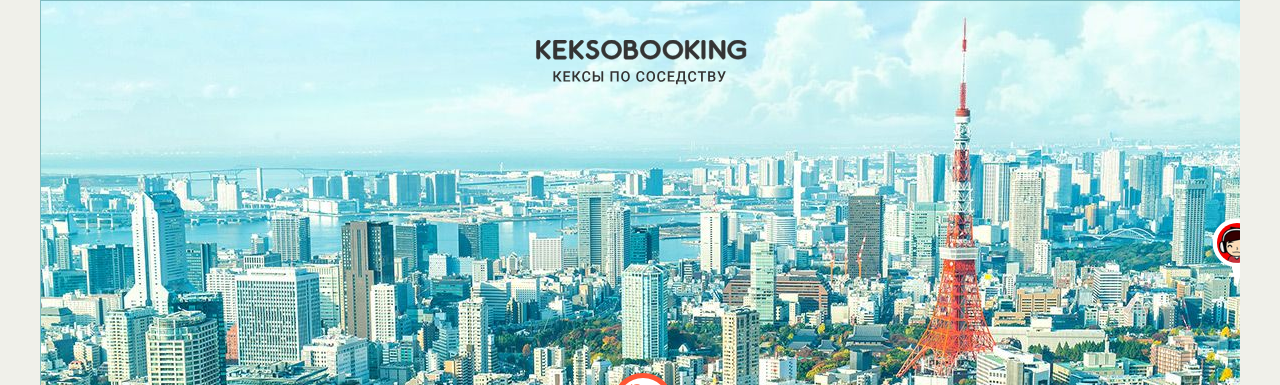
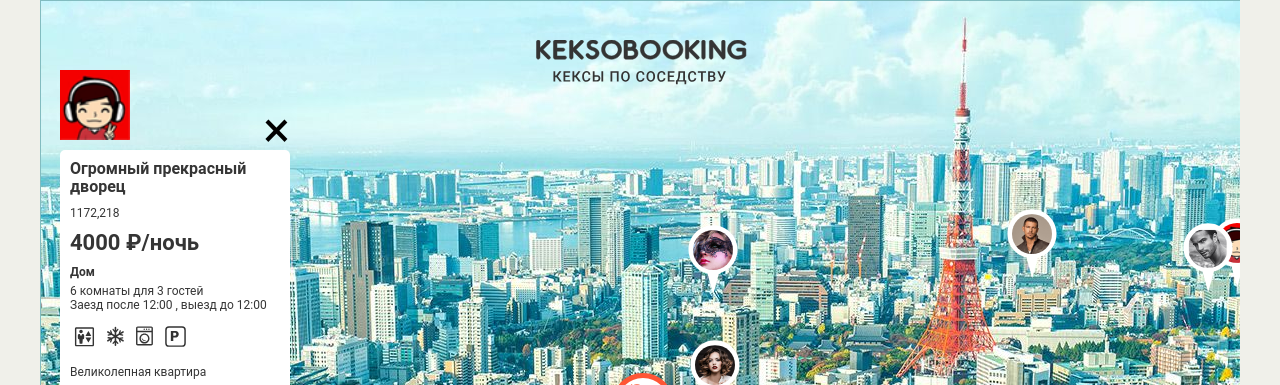
Before and after one commit to sansanich83/843141-keksobooking, a website: page index.html in a window 1280 px wide. Shown: the top 385 px of the page. Drawn offline with Linux system fonts and the light colour scheme; grey boxes are pictures that could not be loaded; files whose address does not match are found by name.

Commit message:
Личный проект: пока все дома v.01

```diff
--- a/index.html
+++ b/index.html
@@ -16,7 +16,7 @@
     </div>
 
     <!-- Карта объявлений -->
-    <section class="map">
+    <section class="map map--faded">
 
       <!-- Метки объявлений -->
       <div class="map__pins">
@@ -214,16 +214,9 @@
       <p class="popup__text popup__text--capacity">2 комнаты для 3 гостей</p>
       <p class="popup__text popup__text--time">Заезд после 14:00, выезд до 10:00</p>
       <ul class="popup__features">
-        <li class="popup__feature popup__feature--wifi"></li>
-        <li class="popup__feature popup__feature--dishwasher"></li>
-        <li class="popup__feature popup__feature--parking"></li>
-        <li class="popup__feature popup__feature--washer"></li>
-        <li class="popup__feature popup__feature--elevator"></li>
-        <li class="popup__feature popup__feature--conditioner"></li>
       </ul>
       <p class="popup__description">Великолепная квартира-студия в центре Токио. Подходит как туристам, так и бизнесменам. Квартира полностью укомплектована и недавно отремонтирована.</p>
       <div class="popup__photos">
-        <img src="" class="popup__photo" width="45" height="40" alt="Фотография жилья">
       </div>
     </article>
   </template>
--- a/js/map.js
+++ b/js/map.js
@@ -4,10 +4,16 @@ var SIZE_X = 1200;
 var SIZE_Y_MIN = 130;
 var SIZE_Y_MAX = 630;
 var PRICE_MIN = 1000;
-var PRICE_MAX = 1000000;
+var PRICE_MAX = 10000;
 var titleArray = ['Большая уютная квартира', 'Маленькая неуютная квартира', 'Огромный прекрасный дворец', 'Маленький ужасный дворец', 'Красивый гостевой домик', 'Некрасивый негостеприимный домик', 'Уютное бунгало далеко от моря', 'Неуютное бунгало по колено в воде'];
 var shuffleTitleArray = titleArray.sort(function () { return 0.5 - Math.random() });
 var typeArray = ['palace', 'flat', 'house', 'bungalo'];
+var typeMapping = {
+  palace: 'Дворец',
+  flat: 'Квартира',
+  house: 'Дом',
+  bungalo: 'Бунгало'
+};
 var timesArray = ['12:00', '13:00', '14:00'];
 var featuresArray = ['wifi', 'dishwasher', 'parking', 'washer', 'elevator', 'conditioner'];
 var photosArray = ['http://o0.github.io/assets/images/tokyo/hotel1.jpg', 'http://o0.github.io/assets/images/tokyo/hotel2.jpg', 'http://o0.github.io/assets/images/tokyo/hotel3.jpg'];
@@ -29,7 +35,11 @@ var getRandom = function (min, max) {
 };
 
 var makePrice = function () {
-  return getRandom(PRICE_MIN, PRICE_MAX);
+  var roundPrice = getRandom(PRICE_MIN, PRICE_MAX);
+  roundPrice = roundPrice / 1000;
+  roundPrice = Math.round(roundPrice);
+  roundPrice = roundPrice * 1000;
+  return roundPrice;
 };
 
 var makeType = function () {
@@ -56,7 +66,7 @@ var makeFeatures = function () {
   var shuffleFeatures = featuresArray.sort(function () {
     return 0.5 - Math.random()
   });
-  var k = getRandom(0, 6);
+  var k = getRandom(1, 6);
   var features = [];
   for (var i = 0; i < k; i++) {
     features[i] = shuffleFeatures[i];
@@ -69,7 +79,7 @@ var makePhotos = function () {
   return photosArray;
 };
 
-var makeLocationAndAddress = function() {
+var makeLocationAndAddress = function () {
   var x = getRandom(1, SIZE_X);
   var y = getRandom(SIZE_Y_MIN, SIZE_Y_MAX);
   var location = {
@@ -97,7 +107,7 @@ for (var i = 0; i < 8; i++) {
       checkin: makeCheckInOut(),
       checkout: makeCheckInOut(),
       features: makeFeatures(),
-      description: '',
+      description: 'Великолепная квартира',
       photos: makePhotos()
     },
     'location': {
@@ -108,30 +118,78 @@ for (var i = 0; i < 8; i++) {
   rentObects[i] = rentObject;
 };
 
+var mapFaded = document.querySelector('.map');
+mapFaded.classList.remove('map--faded');
 var pinTemplate = document.querySelector('#pin');
 var mapPins = document.querySelector('.map__pins');
-// var pinElement = pinTemplate.content.cloneNode(true);
+var pinsFragment = document.createDocumentFragment();
 
-// var avatarImgTemplate = pinElement.querySelector('img');
-// var pinLocation = pinElement.querySelector('button');
+var makeNewMapPin = function (amountPins) {
+  for (var i = 0; i < amountPins; i++) {
+    var pinElement = pinTemplate.content.cloneNode(true);
+    var avatarImgTemplate = pinElement.querySelector('img');
+    var pinLocation = pinElement.querySelector('button');
 
-// pinLocation.style.cssText = 'left:' + rentObects[0].location.x + 'px;' + 'top:' + rentObects[0].location.y + 'px;';
-// avatarImgTemplate.src = rentObects[0].author.avatar;
-// avatarImgTemplate.alt = rentObects[0].offer.title;
+    pinLocation.style.cssText = 'left:' + rentObects[i].location.x + 'px;' + 'top:' + rentObects[i].location.y + 'px;';
+    avatarImgTemplate.src = rentObects[i].author.avatar;
+    avatarImgTemplate.alt = rentObects[i].offer.title;
 
-// mapPins.appendChild(pinElement);
-
-var makeNewMapPin = function(amountPins) {
-  var pinElement = pinTemplate.content.cloneNode(true);
-
-  var avatarImgTemplate = pinElement.querySelector('img');
-  var pinLocation = pinElement.querySelector('button');
-
-  pinLocation.style.cssText = 'left:' + rentObects[0].location.x + 'px;' + 'top:' + rentObects[0].location.y + 'px;';
-  avatarImgTemplate.src = rentObects[0].author.avatar;
-  avatarImgTemplate.alt = rentObects[0].offer.title;
-
-  mapPins.appendChild(pinElement);
+    pinsFragment.appendChild(pinElement);
+  }
+  mapPins.appendChild(pinsFragment);
 };
 
-  makeNewMapPin();
+makeNewMapPin(8);
+
+var cardTemplate = document.querySelector('#card');
+var mapFilters = document.querySelector('.map__filters-container');
+
+var cardElement = cardTemplate.content.cloneNode(true);
+var popupTitle = cardElement.querySelector('.popup__title');
+var popupAddress = cardElement.querySelector('.popup__text--address');
+var popupPrice = cardElement.querySelector('.popup__text--price');
+var popupType = cardElement.querySelector('.popup__type');
+var popupCapacity = cardElement.querySelector('.popup__text--capacity');
+var popupTime = cardElement.querySelector('.popup__text--time');
+var popupFeatures = cardElement.querySelector('.popup__features');
+var popupDescription = cardElement.querySelector('.popup__description');
+var popupPhotos = cardElement.querySelector('.popup__photos');
+var popupAvatar = cardElement.querySelector('.popup__avatar');
+
+popupTitle.textContent = rentObects[0].offer.title;
+popupAddress.textContent = rentObects[0].offer.address;
+popupPrice.textContent = rentObects[0].offer.price + ' ₽/ночь';
+popupType.textContent = typeMapping[rentObects[0].offer.type];
+popupCapacity.textContent = rentObects[0].offer.rooms + ' комнаты для ' + rentObects[0].offer.guests + ' гостей';
+popupTime.textContent = 'Заезд после ' + rentObects[0].offer.checkin + ' , выезд до ' + rentObects[0].offer.checkout;
+
+var makeFeatureLi = function () {
+  var featuresList = rentObects[0].offer.features;
+  for (i = 0; i < featuresList.length; i++) {
+    var featureLi = document.createElement('li');
+    var featureClass = 'popup__feature--' + rentObects[0].offer.features[i];
+    featureLi.classList.add(featureClass, 'popup__feature');
+    popupFeatures.appendChild(featureLi);
+  };
+};
+makeFeatureLi();
+
+popupDescription.textContent = rentObects[0].offer.description;
+
+var makePhotoImg = function () {
+  var photoList = rentObects[0].offer.photos;
+  for (i = 0; i < photoList.length; i++) {
+    var photoImg = document.createElement('img');
+    photoImg.classList.add('popup__photo');
+    photoImg.src = rentObects[0].offer.photos[i];
+    photoImg.width = 45;
+    photoImg.height = 40;
+    photoImg.alt = 'Фотография жилья';
+    popupPhotos.appendChild(photoImg);
+  };
+};
+makePhotoImg();
+
+popupAvatar.src = rentObects[0].author.avatar;
+
+mapFaded.insertBefore(cardElement, mapFilters);
```
